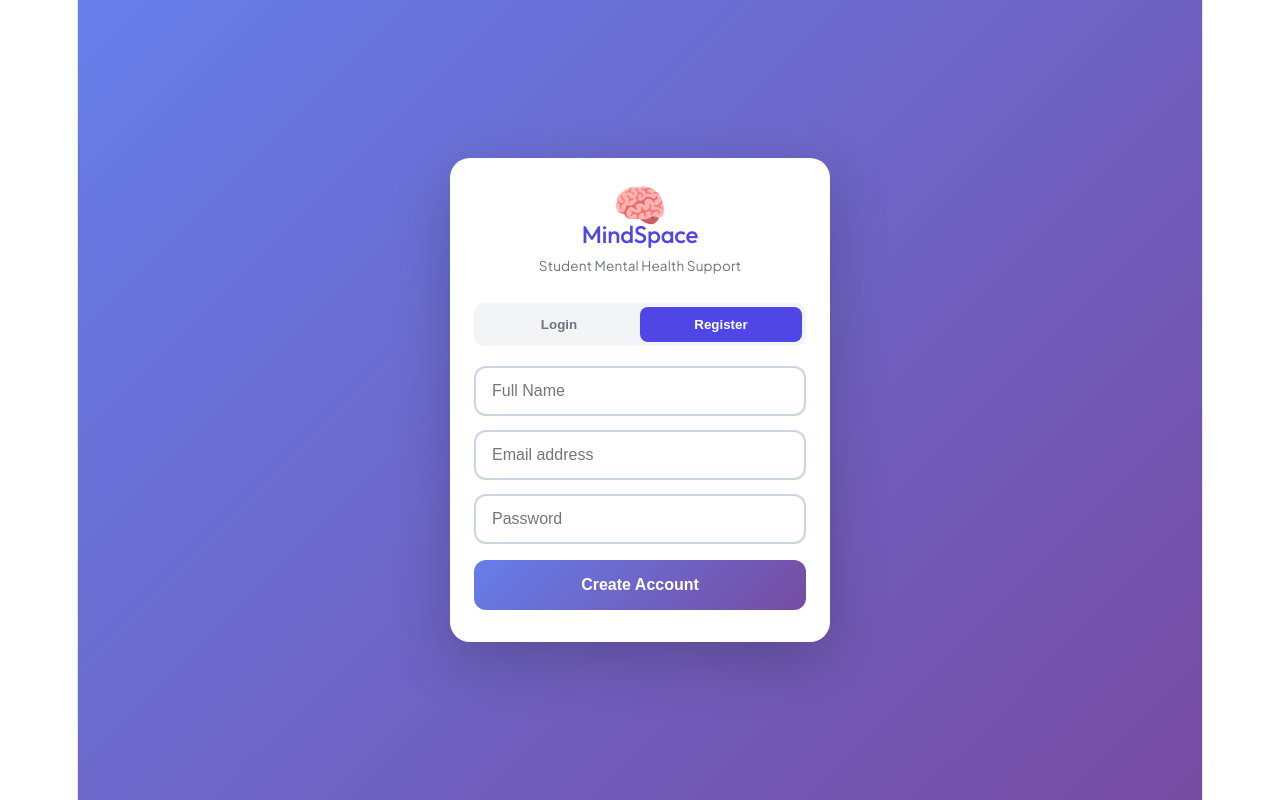
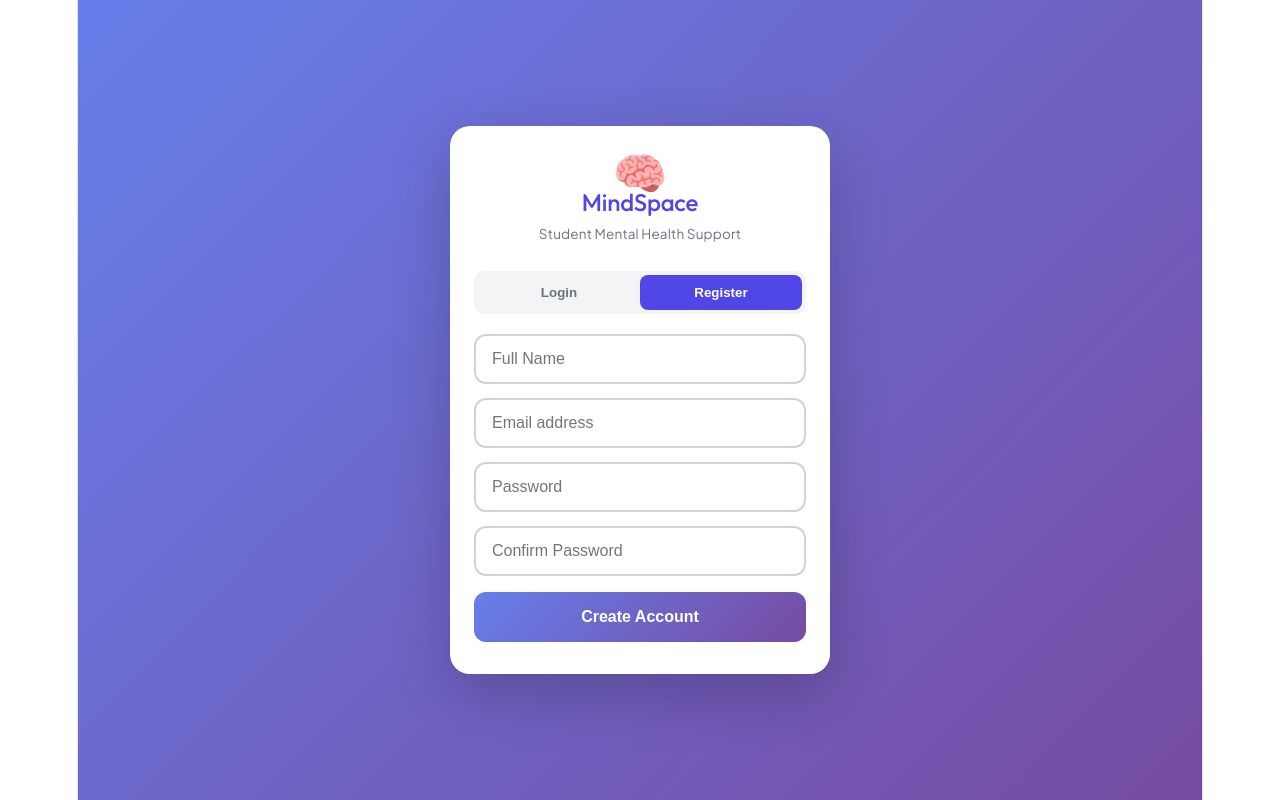
Before and after one commit to DishmiDahara/student-mental-health-system, a React (Vite) app in the folder frontend/: page / in a window 1280 px wide. Both pictures are taken after a click on the button "Register". Built offline with nearby package versions, Linux system fonts and the light colour scheme; no server answers.

Commit message:
Add Confirm Password field and matching validation for registration

```diff
--- a/frontend/src/pages/Login.jsx
+++ b/frontend/src/pages/Login.jsx
@@ -8,6 +8,7 @@ export default function Login() {
   const [name, setName] = useState('')
   const [email, setEmail] = useState('')
   const [password, setPassword] = useState('')
+  const [confirmPassword, setConfirmPassword] = useState('')
   const [error, setError] = useState('')
   const [loading, setLoading] = useState(false)
   const navigate = useNavigate()
@@ -22,6 +23,10 @@ export default function Login() {
 
   const handleSubmit = async () => {
     setError('')
+    if (!isLogin && password !== confirmPassword) {
+      setError('Passwords do not match. Please check and try again.')
+      return
+    }
     setLoading(true)
     try {
       const url = isLogin ? `${API_URL}/api/auth/login` : `${API_URL}/api/auth/register`
@@ -218,8 +223,22 @@ export default function Login() {
             autoCapitalize="none"
             autoCorrect="off"
             spellCheck="false"
-            style={{ width: '100%', height: '50px', lineHeight: '1.5', padding: '12px 16px', marginBottom: '16px', border: '2px solid #cbd5e1', borderRadius: '12px', fontSize: '16px', color: '#1e293b', background: '#ffffff', outline: 'none', boxSizing: 'border-box', textAlign: 'left', colorScheme: 'light' }}
+            style={{ width: '100%', height: '50px', lineHeight: '1.5', padding: '12px 16px', marginBottom: isLogin ? '16px' : '14px', border: '2px solid #cbd5e1', borderRadius: '12px', fontSize: '16px', color: '#1e293b', background: '#ffffff', outline: 'none', boxSizing: 'border-box', textAlign: 'left', colorScheme: 'light' }}
           />
+
+          {!isLogin && (
+            <input
+              value={confirmPassword}
+              onChange={e => { setConfirmPassword(e.target.value); setError(''); }}
+              placeholder="Confirm Password"
+              type="password"
+              autoComplete="new-password"
+              autoCapitalize="none"
+              autoCorrect="off"
+              spellCheck="false"
+              style={{ width: '100%', height: '50px', lineHeight: '1.5', padding: '12px 16px', marginBottom: '16px', border: '2px solid #cbd5e1', borderRadius: '12px', fontSize: '16px', color: '#1e293b', background: '#ffffff', outline: 'none', boxSizing: 'border-box', textAlign: 'left', colorScheme: 'light' }}
+            />
+          )}
 
           {isLogin && (
             <div style={{ textAlign: 'right', marginBottom: '16px', marginTop: '-6px' }}>
```
